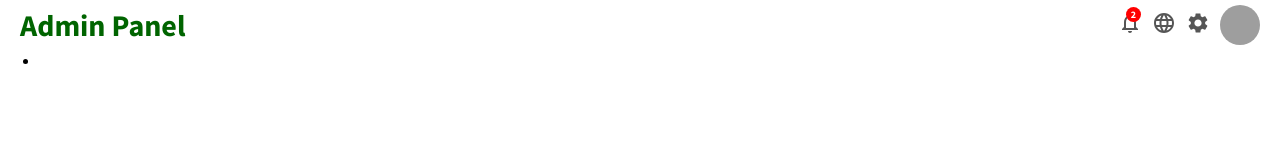
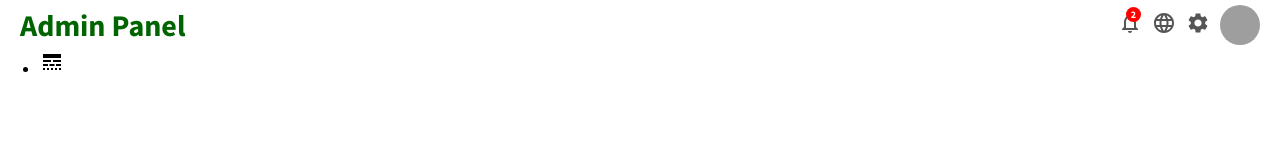
Before and after one commit to PJMantoss/admin_panel, a React (Create React App) app: page / in a window 1280 px wide. Shown: the top 160 px of the page. Built offline with nearby package versions, Linux system fonts and the light colour scheme; grey boxes are pictures that could not be loaded.

Commit message:
update Sidebar component

```diff
--- a/src/components/sidebar/Sidebar.js
+++ b/src/components/sidebar/Sidebar.js
@@ -1,5 +1,5 @@
 import React from 'react';
-//import linestyle from Material UI
+import {LineStyle} from '@mui/icons-material';
 
 function Sidebar() {
   return (
@@ -8,7 +8,9 @@ function Sidebar() {
         <div className='sidebarMenu'>
           <h3 className='sidebarTitle'></h3>
           <ul className='sidebarList'>
-            <li className='sidebarList'></li>
+            <li className='sidebarList'>
+              <LineStyle />
+            </li>
           </ul>
         </div>
       </div>
```
